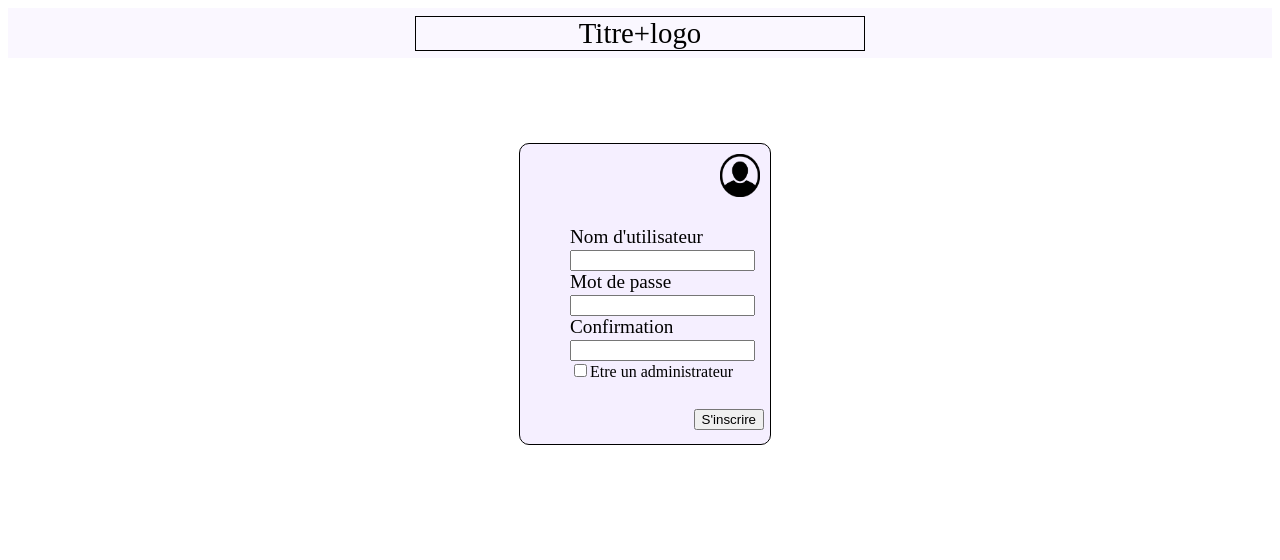
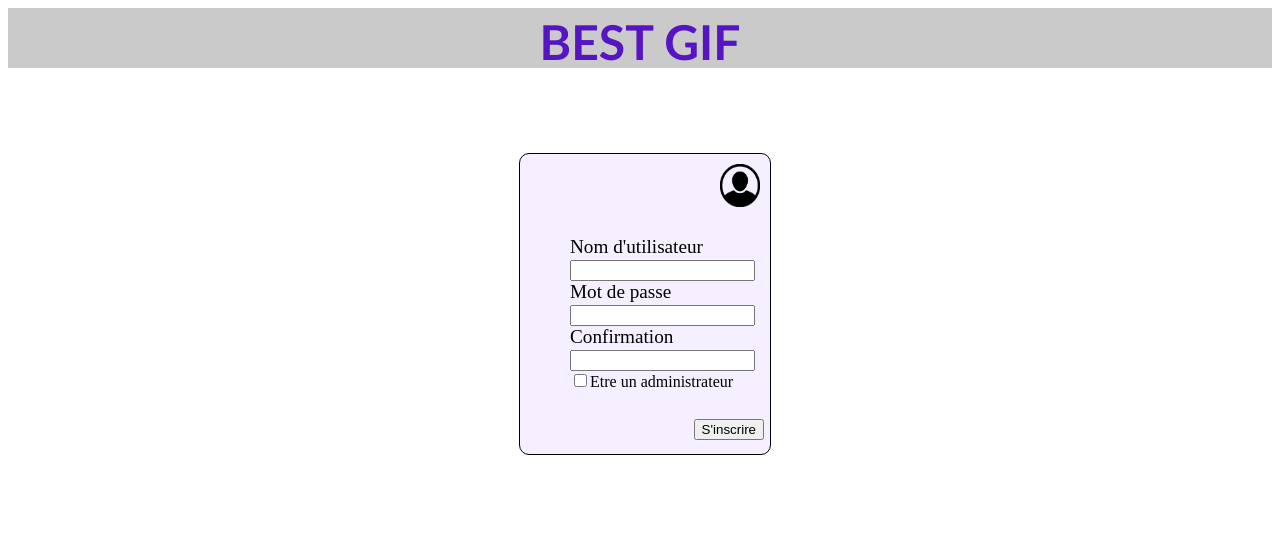
Before and after one commit to paullouppe/WEB_Projet_groupe13, a PHP site: page /creation.html in a window 1280 px wide. Shown: the top 560 px of the page. Run offline with PHP 8.4, Linux system fonts and the light colour scheme.

Commit message:
Changement style

```diff
--- a/app/connexion.html
+++ b/app/connexion.html
@@ -7,8 +7,8 @@
   </head>
       <header>
           <div class="head">
-            <div id="h">
-              Titre+logo
+            <div id="titre_site">
+              BEST GIF
             </div>
           </div>
       </header>
--- a/app/creation.html
+++ b/app/creation.html
@@ -7,8 +7,8 @@
   </head>
       <header>
           <div class="head">
-            <div id="h">
-              Titre+logo
+            <div id="titre_site">
+              BEST GIF
             </div>
           </div>
       </header>
--- a/app/style/main.css
+++ b/app/style/main.css
@@ -1,9 +1,9 @@
 :root{                                          /*------------- PALETTE DE BASE -----------*/
     --background : #f5efff;
-    --header : #f5efff82;
+    --header : #9d9d9d89;
     --accent : #f5efff1b;
-    --accent-red : #6d1af2;
-    --accent-blue : #29ffe2;
+    --accent-blue : #5614c2;
+    --accent-green : #29ffe2;
 }
 
 main{
@@ -22,7 +22,7 @@ main{
 }
 
 header{
-  height: 50px;
+  height: 60px;
   background-color:var(--header);
   text-align: center;
 }
@@ -43,11 +43,13 @@ header{
   margin-top: 14px;
   background-color: var(--accent);
 }
-#h{
+#titre_site{
   margin:auto;
-  margin-top: 3px;
-  border: 1px solid black;
-  font-size: 180%;
+  margin-top: auto;
+  font-size: 300%;
+  font-family: 'Gill Sans', 'Gill Sans MT', Calibri, 'Trebuchet MS', sans-serif;
+  font-weight: 900;
+  color: var(--accent-blue);
 }
 #inscrire{                  /* */
   margin: auto;
```
